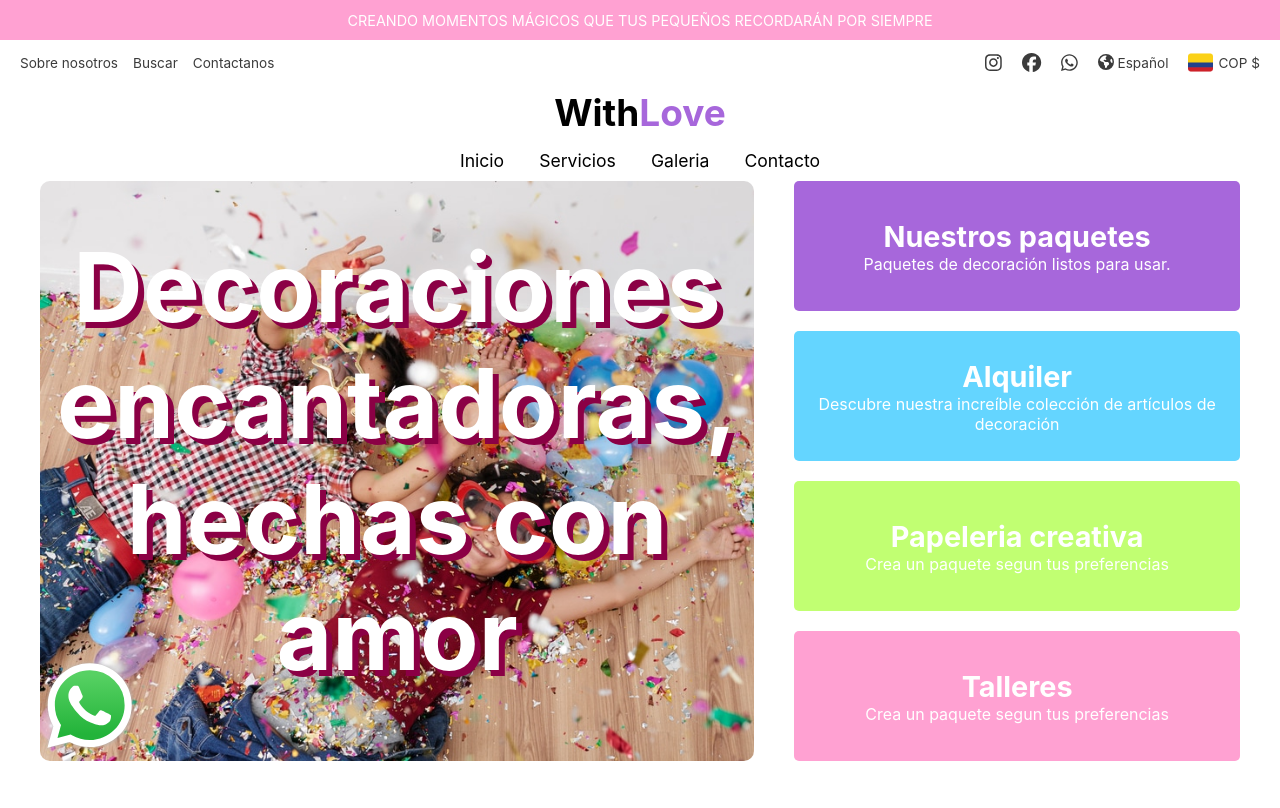
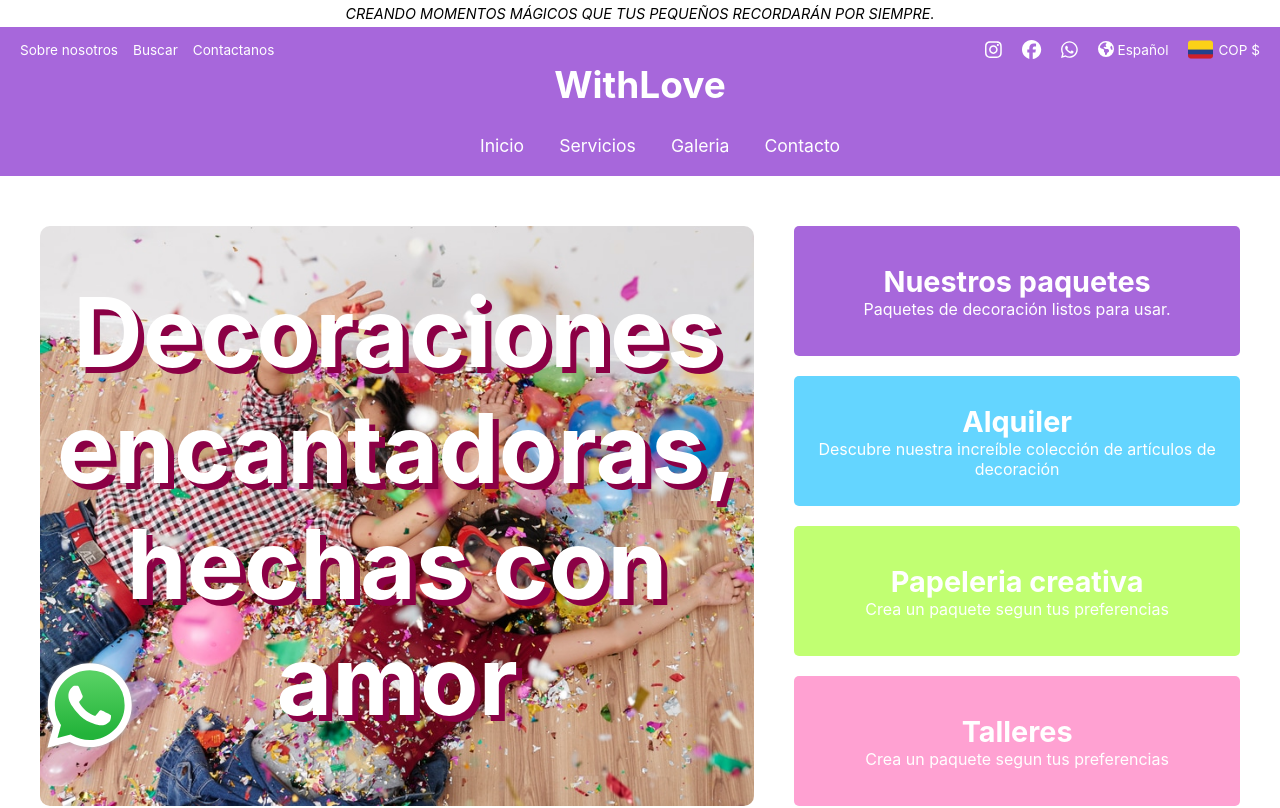
Before and after one commit to kevvj/with-love, a Next.js app: page / in a window 1280 px wide. Shown: the top 808 px of the page. Built offline with nearby package versions, Linux system fonts and the light colour scheme.

Commit message:
header color

```diff
--- a/src/app/components/Header.js
+++ b/src/app/components/Header.js
@@ -41,7 +41,7 @@ const Header = () => {
     return (
         <header className={`header ${isScrolled ? "scrolled" : ""}`}>
 
-            <div className="top">Creando momentos mágicos que tus pequeños recordarán por siempre</div>
+            <div className="top">Creando momentos mágicos que tus pequeños recordarán por siempre.</div>
 
 
             <div className="header-bar">
--- a/src/app/css/Header.css
+++ b/src/app/css/Header.css
@@ -1,14 +1,15 @@
 .top {
-    background-color: var(--rose-color);
     width: 100%;
-    height: 40px;
-    color: white;
+    padding: 5px;
+    color: rgb(0, 0, 0);
     text-align: center;
     display: flex;
     justify-content: center;
     align-items: center;
     text-transform: uppercase;
     font-size: 0.9rem;
+
+    font-style: italic;
 }
 
 .header {
@@ -17,8 +18,7 @@
     justify-content: center;
     transition: color 0.3s ease;
     flex-direction: column;
-    gap: 10px;
-
+    margin-bottom: 40px;
 }
 
 .header-spacer {
@@ -44,7 +44,7 @@
     list-style: none;
     gap: 35px;
     margin: 0;
-    padding: 0;
+    padding-top: 28px;
 }
 
 .header p {
@@ -86,7 +86,7 @@
     display: flex;
     gap: 20px;
     align-items: center;
-    color: #3b3b3b;
+    color: #ffffff;
 }
 
 .header-social-media a {
@@ -100,11 +100,14 @@
     display: flex;
     align-items: center;
     width: 100%;
-    border-radius: 10px;
     position: relative;
+    color: white;
+    padding-bottom: 20px;
+    padding-top: 10px;
 
     flex-direction: column;
-    gap: 15px;
+    gap: 0;
+    background-color: var(--purple-color);
 
 }
 
@@ -115,7 +118,7 @@
 
 .header-bar h1 span {
     font-size: 37px;
-    color: var(--purple-color);
+    color: white;
 }
 
 .social-items {
@@ -138,7 +141,7 @@
     gap: 15px;
     margin: 0;
     padding: 0;
-    color: #3b3b3b;
+    color: #ffffff;
 
 }
 
```
